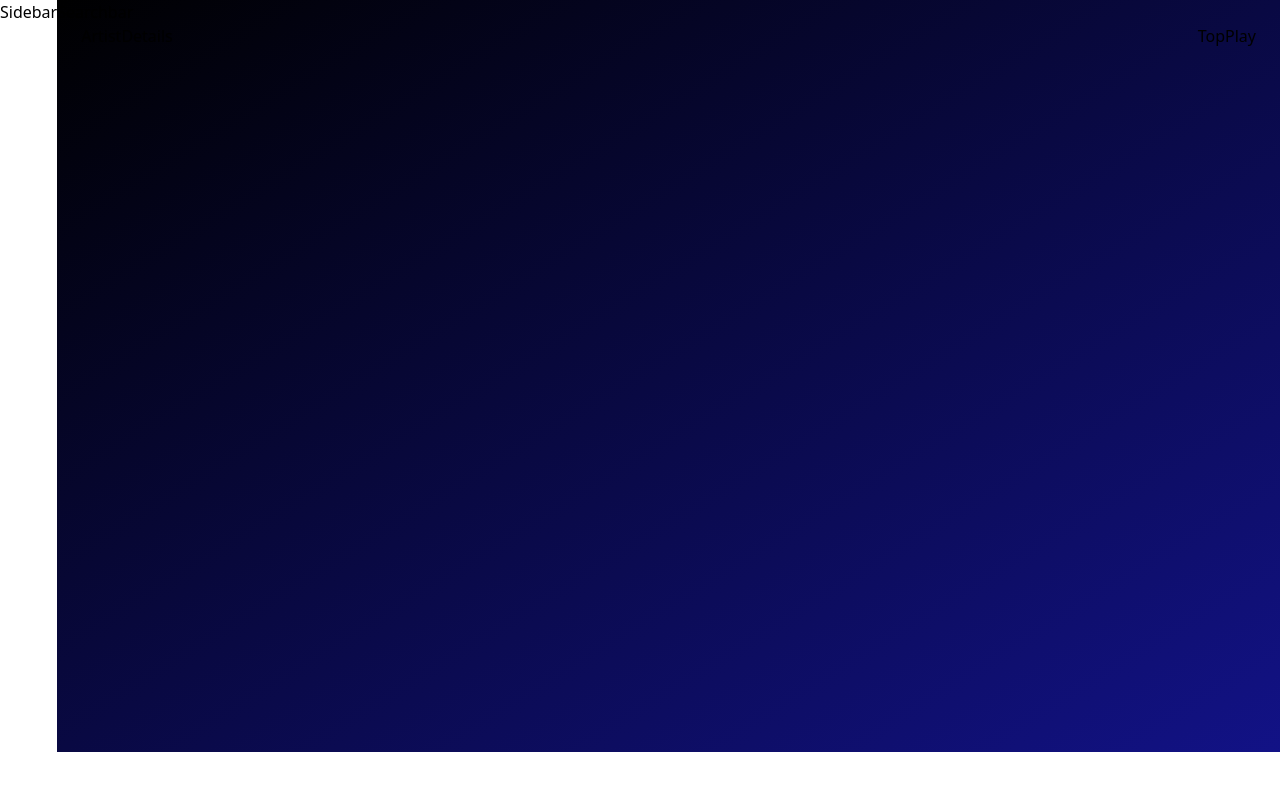
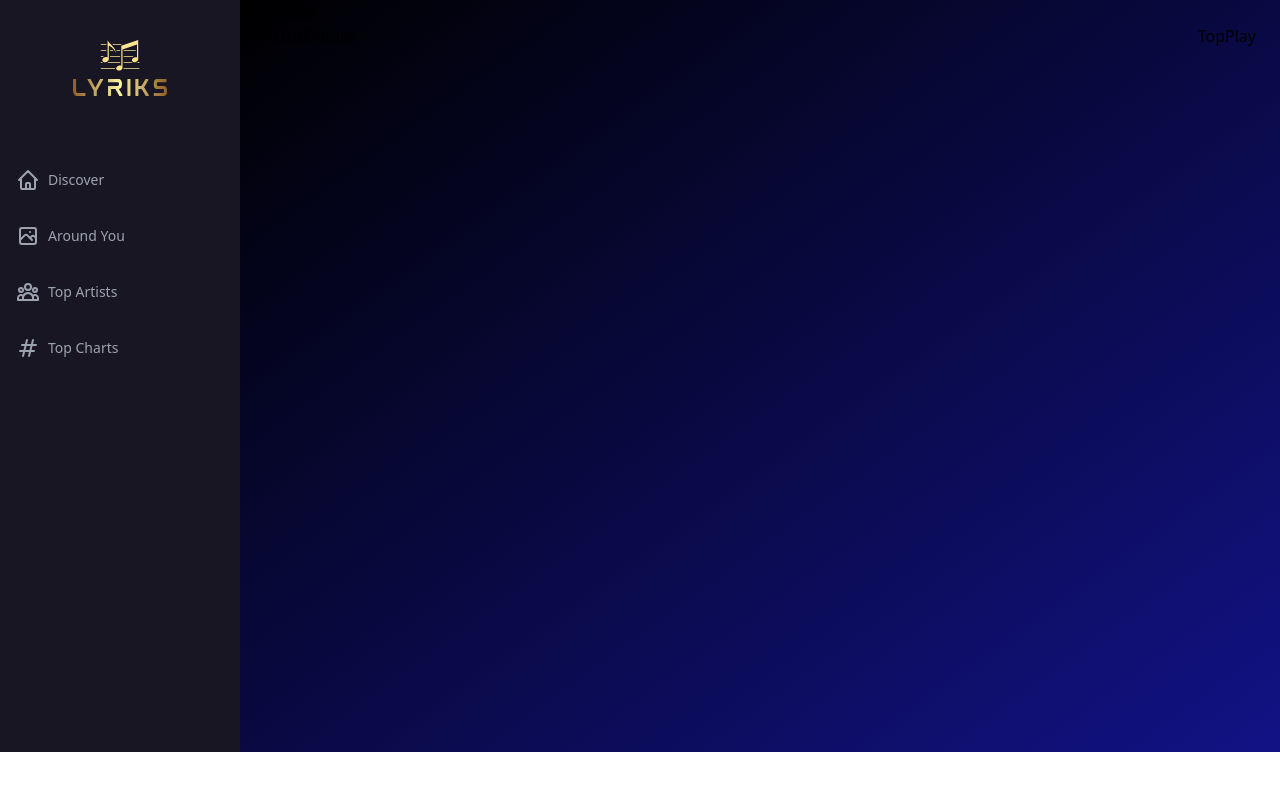
Before and after one commit to santiagocaci/spotify-clone, a React (Vite) app: page /artists/1 in a window 1280 px wide. Shown: the top 790 px of the page. Built offline with nearby package versions, Linux system fonts and the light colour scheme.

Commit message:
Add Sidebar component

```diff
--- a/src/components/Sidebar.tsx
+++ b/src/components/Sidebar.tsx
@@ -1,3 +1,66 @@
+import { useState } from 'react';
+import type { FC } from 'react';
+
+import { NavLink } from 'react-router-dom';
+import { RiCloseLine } from 'react-icons/ri';
+import { HiOutlineMenu } from 'react-icons/hi';
+
+import { links, logo } from 'assets';
+
+interface Props {
+  handleClick: () => void;
+}
+
+const NavLinks: FC<Props> = ({ handleClick }) => (
+  <div className='mt-10'>
+    {links.map(item => (
+      <NavLink
+        key={item.name}
+        to={item.to}
+        className='flex flex-row justify-start items-center my-8 text-sm font-medium text-gray-400 hover:text-cyan-400'
+        onClick={() => handleClick && handleClick()}
+      >
+        {<item.icon className='w-6 h-6 mr-2' />}
+        {item.name}
+      </NavLink>
+    ))}
+  </div>
+);
+
 export const Sidebar = () => {
-  return <div>Sidebar</div>;
+  const [mobileMenuOpen, setMobileMenuOpen] = useState(false);
+
+  return (
+    <>
+      <div className='md:flex hidden flex-col w-[240px] py-10 px-4 bg-[#191624]'>
+        <img src={logo} alt='logo' className='w-full h-14 object-contain' />
+        <NavLinks handleClick={() => setMobileMenuOpen(false)} />
+      </div>
+
+      {/* Mobile sidebar */}
+
+      <div className='absolute md:hidden block top-6 right-3'>
+        {!mobileMenuOpen ? (
+          <HiOutlineMenu
+            className='w-6 h-6 mr-2 text-white'
+            onClick={() => setMobileMenuOpen(true)}
+          />
+        ) : (
+          <RiCloseLine
+            className='w-6 h-6 mr-2 text-white'
+            onClick={() => setMobileMenuOpen(false)}
+          />
+        )}
+      </div>
+
+      <div
+        className={`absolute top-0 h-screen w-2/3 bg-gradient-to-tl from-white/10 to-[#483D8B] backdrop-blur-lg z-10 p-6 md:hidden smooth-transition ${
+          mobileMenuOpen ? 'left-0' : '-left-full'
+        }`}
+      >
+        <img src={logo} alt='logo' className='w-full h-14 object-contain' />
+        <NavLinks handleClick={() => setMobileMenuOpen(false)} />
+      </div>
+    </>
+  );
 };
--- a/src/pages/Discover.tsx
+++ b/src/pages/Discover.tsx
@@ -4,7 +4,7 @@
 import { useAppDispatch, useAppSelector } from 'redux/hooks';
 
 export const Discover = () => {
-  const dispatch = useAppDispatch();
+  // const dispatch = useAppDispatch();
   const { activeSong, isPlaying } = useAppSelector(state => state.player);
 
   const { data, isFetching, error } = useGetTopChartsQuery(undefined);
```
